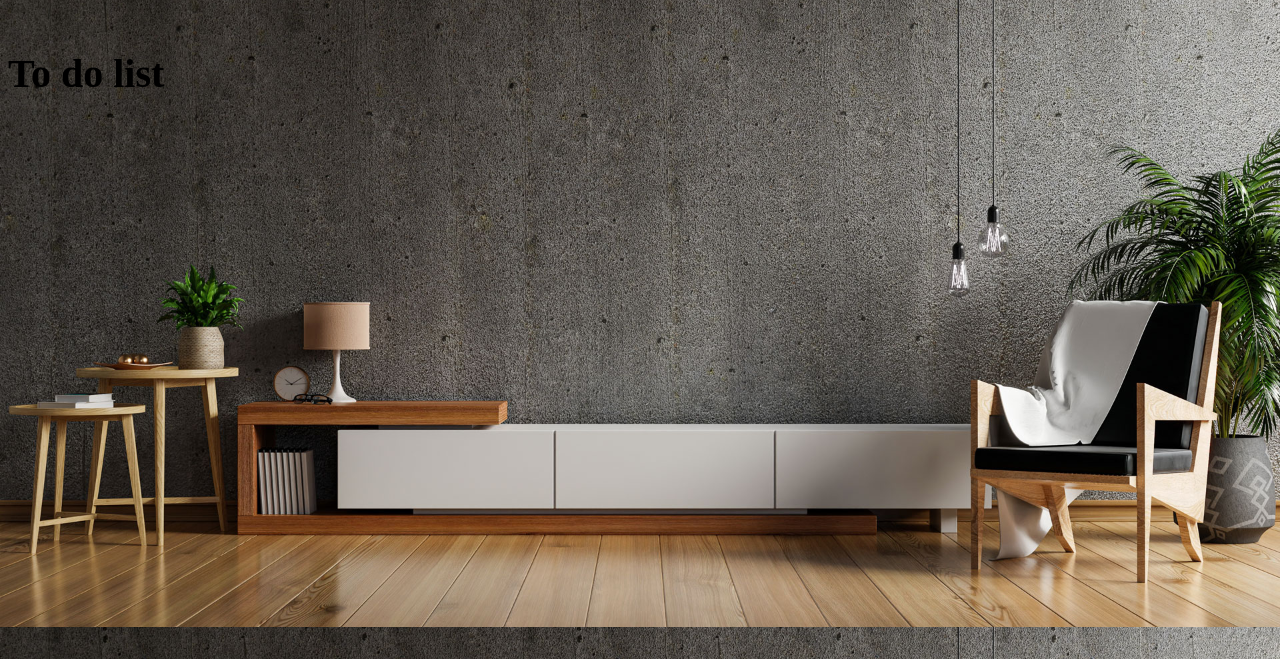
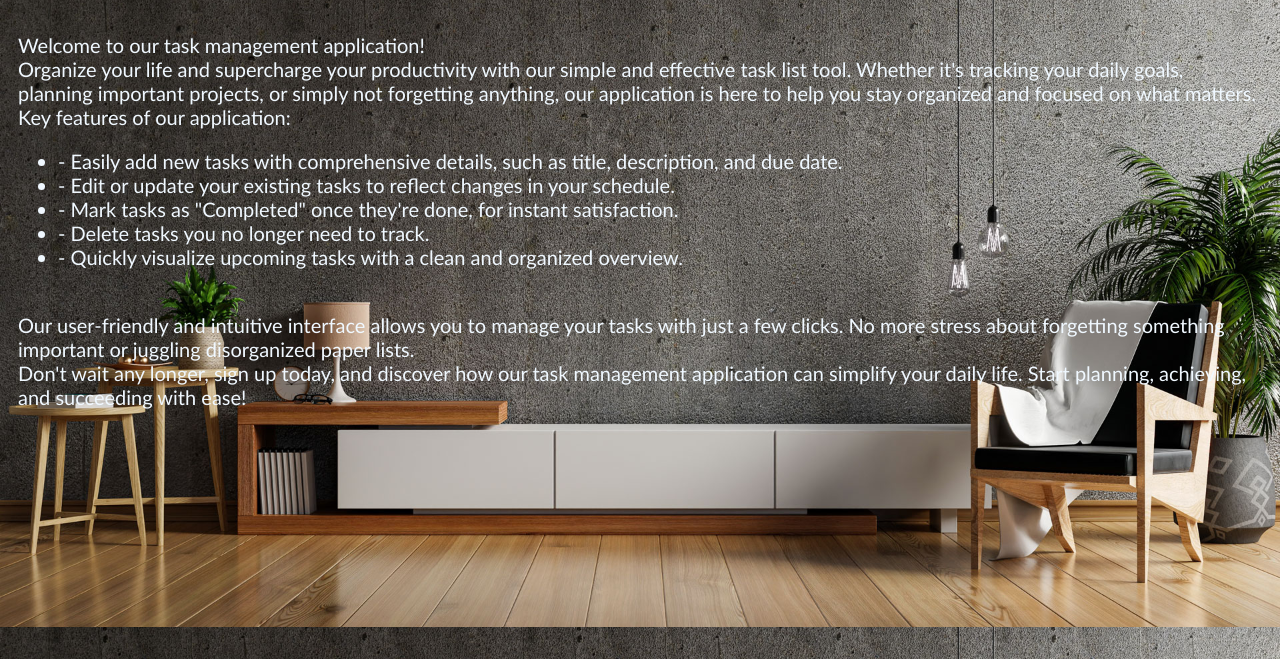
Before and after one commit to Lucio314/Todo, a PHP site: a page that, after the commit, uses accueil.php in a window 1280 px wide. Shown: the part 93-752 px from the top of the page. Run offline with PHP 8.4, Linux system fonts and the light colour scheme.

Commit message:
todo 1.2

```diff
--- a/To do/accueil.php
+++ /dev/null
@@ -1,17 +0,0 @@
-<!DOCTYPE html>
-<html lang="fr">
-
-<head>
-    <meta charset="UTF-8">
-    <meta name="viewport" content="width=device-width, initial-scale=1.0">
-    <title>TODO-LIST</title>
-    <link rel="stylesheet" href="./assets/css/style.css">
-</head>
-
-<body>
-
-
-    <h1>To do list </h1>
-</body>
-
-</html>
--- /dev/null
+++ b/accueil.php
@@ -0,0 +1,31 @@
+<!DOCTYPE html>
+<html lang="en">
+
+<head>
+    <meta charset="UTF-8">
+    <meta name="viewport" content="width=device-width, initial-scale=1.0">
+    <title>TODO-LIST</title>
+    <link rel="stylesheet" href="./assets/css/style.css">
+</head>
+
+<body>
+    <div class="home">
+        Welcome to our task management application!<br>
+
+        Organize your life and supercharge your productivity with our simple and effective task list tool. Whether it's tracking your daily goals, planning important projects, or simply not forgetting anything, our application is here to help you stay organized and focused on what matters.<br>
+
+        Key features of our application:<br>
+        <ul>
+            <li> - Easily add new tasks with comprehensive details, such as title, description, and due date.</li>
+            <li> - Edit or update your existing tasks to reflect changes in your schedule.</li>
+            <li> - Mark tasks as "Completed" once they're done, for instant satisfaction.</li>
+            <li> - Delete tasks you no longer need to track.</li>
+            <li> - Quickly visualize upcoming tasks with a clean and organized overview.</li>
+        </ul><br>
+        Our user-friendly and intuitive interface allows you to manage your tasks with just a few clicks. No more stress about forgetting something important or juggling disorganized paper lists.<br>
+
+        Don't wait any longer, sign up today, and discover how our task management application can simplify your daily life. Start planning, achieving, and succeeding with ease!
+    </div>
+</body>
+
+</html>
--- a/To do/assets/css/style.css
+++ b/assets/css/style.css
@@ -54,6 +54,16 @@
     background-size: cover;
     box-shadow: 2px 2px 10px #33c0eb;
     font-family: 'Trebuchet MS', 'Lucida Sans Unicode', 'Lucida Grande', 'Lucida Sans', Arial, sans-serif;
+}
+
+/* le texte de accueil*/
+.home {
+    color: aliceblue;
+    padding: 10px;
+    /* border: solid rgb(255, 255, 255) 1px; */
+    border-radius: 5px;
+    font-family: 'Trebuchet MS', 'Lucida Sans Unicode', 'Lucida Grande', 'Lucida Sans', Arial, sans-serif;
+    flex-flow: column wrap;
 }
 
 /* le titre du formulaire*/
```
Also changed, not shown: liste.php (renamed from To do/liste.php, +4 -4 lines), todo.sql (added, +81 -0 lines), traitement.php (renamed from To do/traitement.php, +8 -8 lines), README.md, assets/img/Andres%20Nieto%20Porras8.jpg (renamed from To do/assets/img/Andres%20Nieto%20Porras8.jpg), assets/img/Lupus1.jpg (renamed from To do/assets/img/Lupus1.jpg), assets/img/To do.png (renamed from To do/assets/img/To do.png), assets/img/cambg_1.jpg (renamed from To do/assets/img/cambg_1.jpg), assets/img/cambg_4.jpg (renamed from To do/assets/img/cambg_4.jpg), connexion.php (renamed from To do/connexion.php), contenu.php (renamed from To do/contenu.php), form-task.php (renamed from To do/form-task.php), header.php (renamed from To do/header.php), index.php (renamed from To do/index.php), 1 other file.
